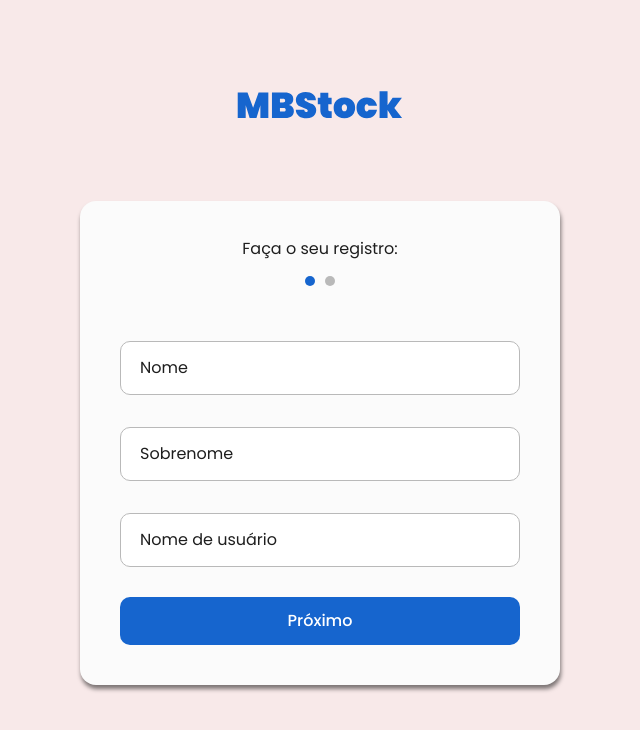
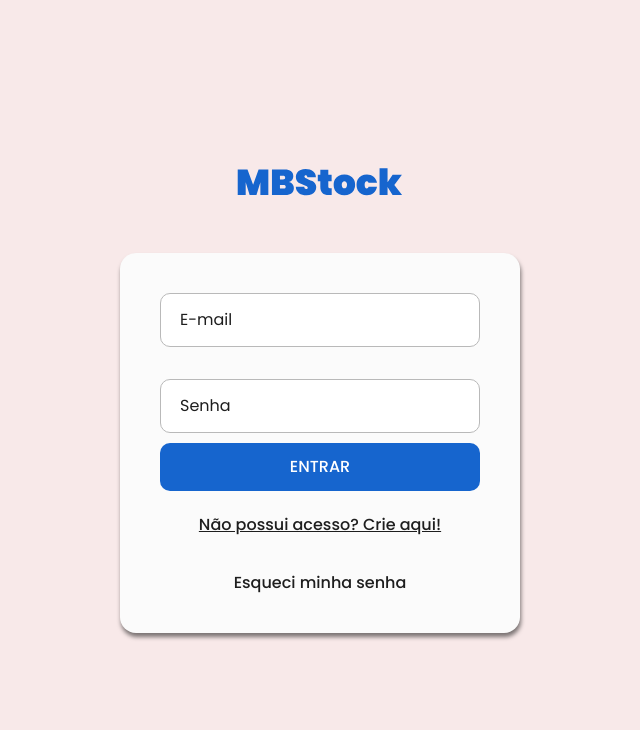
Before and after one commit to Brunogoniadis/MBStockManager, a React (Vite) app: page / in a window 1280 px wide. Shown: the top 730 px of the page, without its empty margins (320-960 px from the left). Built offline with nearby package versions, Linux system fonts and the light colour scheme.

Commit message:
feat: added Rounter in Main, App

```diff
--- a/src/App.tsx
+++ b/src/App.tsx
@@ -2,14 +2,16 @@ import GlobalStyle from "./GlobalStyle"
 import { Main } from "./styles/Main"
 import { Login } from "./Pages/Login"
 import { Register } from "./Pages/Register"
+import { RoutesMain as Routes } from "./routes";
+
+
 
 export const App = () => {
   return(
     <>
       <GlobalStyle/>
         <Main>
-
-        <Register></Register>
+          <Routes/>
         </Main>
     </>
   )
--- a/src/main.tsx
+++ b/src/main.tsx
@@ -1,9 +1,14 @@
 import React from 'react'
 import ReactDOM from 'react-dom/client'
 import { App } from './App'
+import { BrowserRouter } from 'react-router-dom'
+
+
 
 ReactDOM.createRoot(document.getElementById('root') as HTMLElement).render(
   <React.StrictMode>
-    <App />
+    <BrowserRouter>
+      <App />
+    </BrowserRouter>
   </React.StrictMode>,
 )
--- /dev/null
+++ b/src/routes/index.tsx
@@ -0,0 +1,13 @@
+import { Route, Routes } from "react-router-dom";
+
+
+import { Login } from '../Pages/Login';
+import { Register } from '../Pages/Register';
+
+export const RoutesMain = () =>(
+    <Routes>
+        <Route path='/' element={<Login/>}/>
+        <Route path='/register' element={<Register/>}/>
+    </Routes>
+
+)
```
Also changed, not shown: src/components/Input/styles.ts (line endings or trailing spaces).
